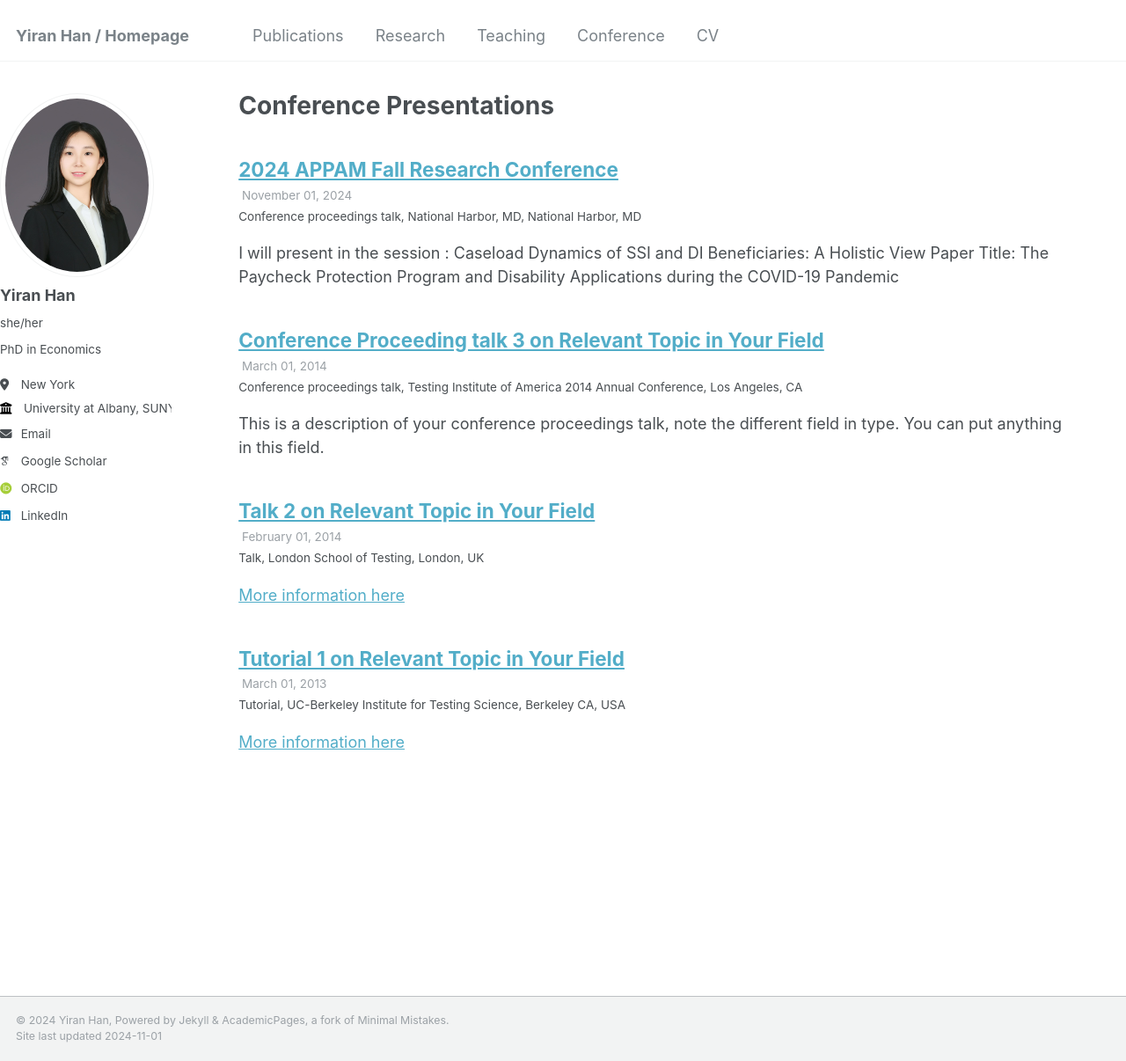
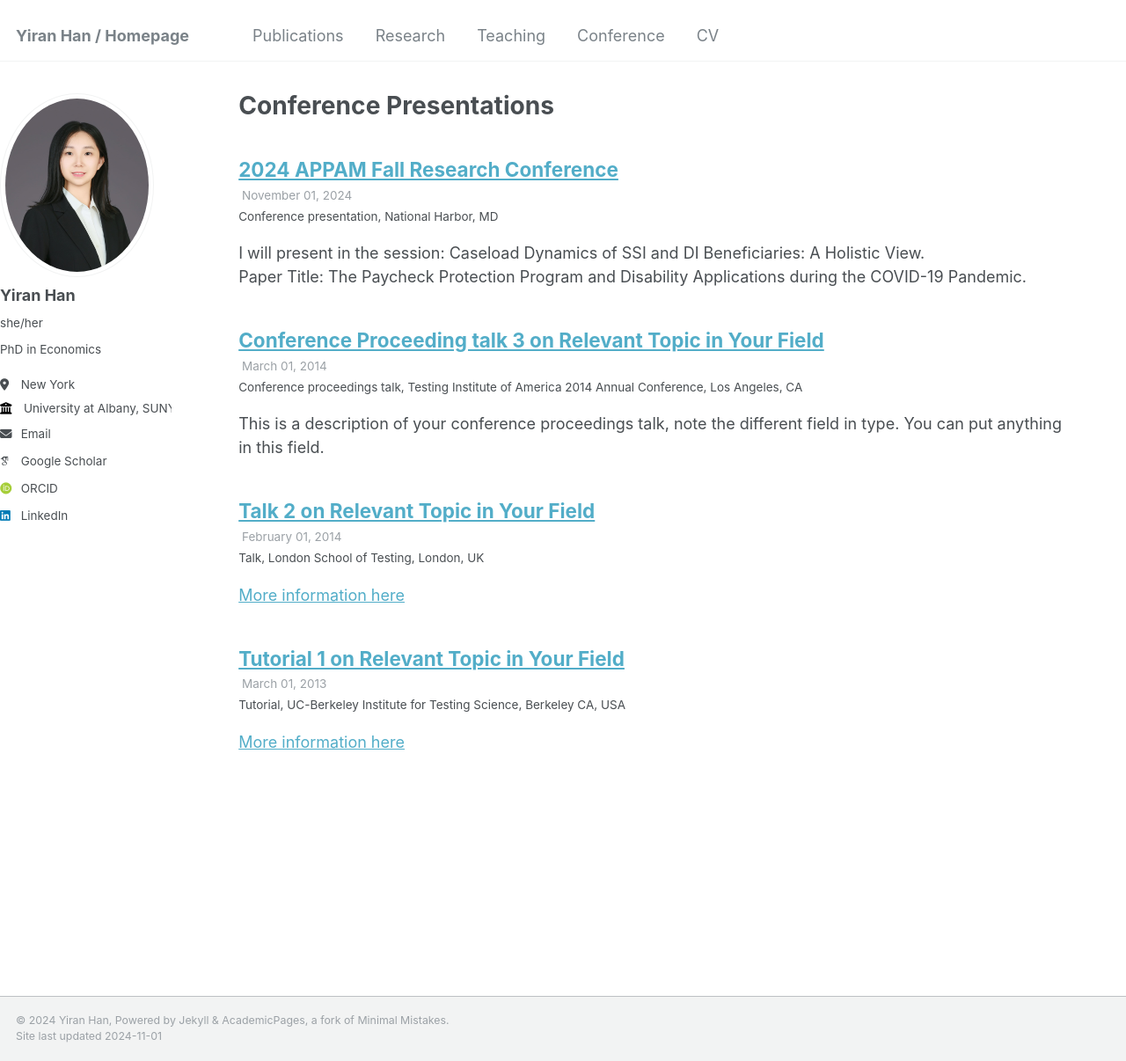
Before and after one commit to yiran-han/yiran-han.github.io, a Jekyll site: the page built from _pages/talks.html, in a window 1280 px wide and 1206 px high. Shown: the whole window at 88% size. Built offline with Jekyll 4.4.1, drawn with Linux system fonts in a browser that asks for light colours; some web fonts are replaced.

Commit message:
Update 2024-1.md

```diff
--- a/_talks/2024-1.md
+++ b/_talks/2024-1.md
@@ -1,12 +1,12 @@
 ---
 title: "2024 APPAM Fall Research Conference"
 collection: talks
-type: "Conference proceedings talk"
-permalink: /talks/2012-03-01-talk-1
-venue: "National Harbor, MD"
+type: "Conference presentation"
+# permalink: /talks/2012-03-01-talk-1
+venue: "National Harbor"
 date: 2024-11-01
-location: " National Harbor, MD"
+location: "MD"
 ---
 
-I will present in the session : Caseload Dynamics of SSI and DI Beneficiaries: A Holistic View
-Paper Title: The Paycheck Protection Program and Disability Applications during the COVID-19 Pandemic
+I will present in the session: Caseload Dynamics of SSI and DI Beneficiaries: A Holistic View.<br>
+Paper Title: The Paycheck Protection Program and Disability Applications during the COVID-19 Pandemic.
```
